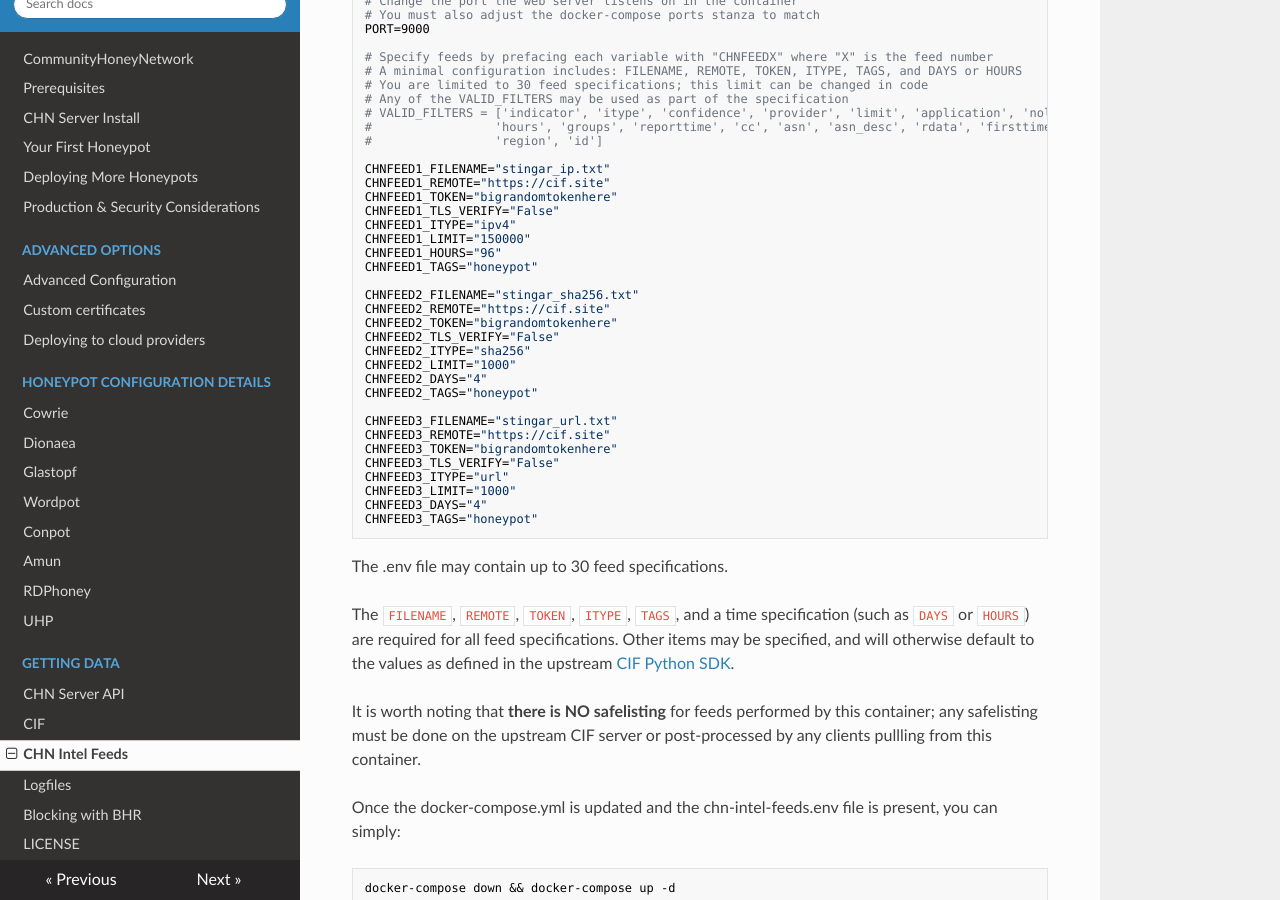
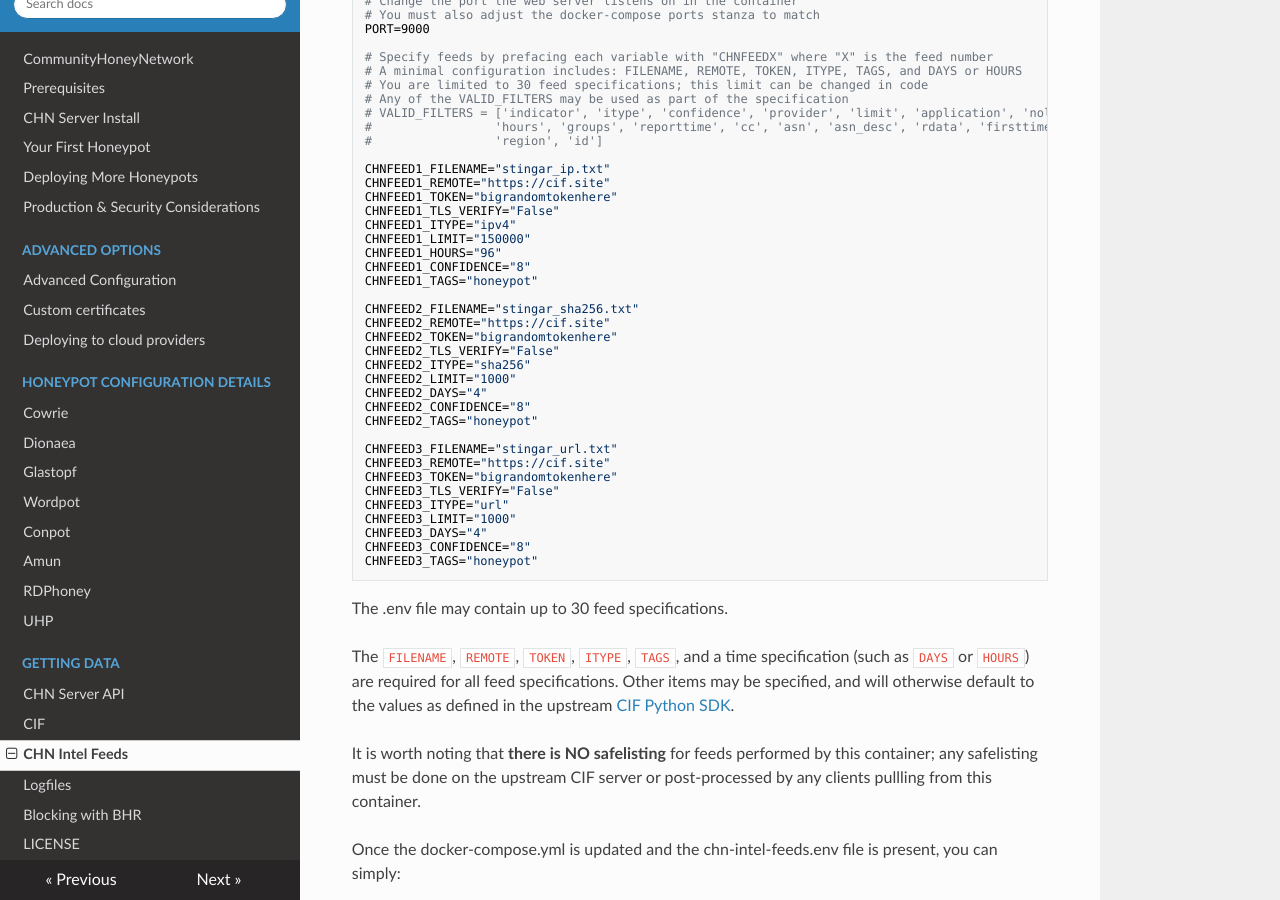
Before and after one commit to CommunityHoneyNetwork/chn-docs, an MkDocs documentation site: the page built from docs/chnintelfeed.md, in a window 1280 px wide and 900 px high, scrolled down 764 px. Built offline with MkDocs 1.6.1, drawn with Linux system fonts in a browser that asks for light colours; nearby versions of some CDN libraries; old or Windows-style settings are respelled for this version of MkDocs.

Commit message:
Including a confidence in the configs
Signed-off-by: Jesse Bowling <jesse.bowling@duke.edu>

````diff
--- a/docs/chnintelfeed.md
+++ b/docs/chnintelfeed.md
@@ -46,6 +46,7 @@ CHNFEED1_TLS_VERIFY="False"
 CHNFEED1_ITYPE="ipv4"
 CHNFEED1_LIMIT="150000"
 CHNFEED1_HOURS="96"
+CHNFEED1_CONFIDENCE="8"
 CHNFEED1_TAGS="honeypot"
 
 CHNFEED2_FILENAME="stingar_sha256.txt"
@@ -55,6 +56,7 @@ CHNFEED2_TLS_VERIFY="False"
 CHNFEED2_ITYPE="sha256"
 CHNFEED2_LIMIT="1000"
 CHNFEED2_DAYS="4"
+CHNFEED2_CONFIDENCE="8"
 CHNFEED2_TAGS="honeypot"
 
 CHNFEED3_FILENAME="stingar_url.txt"
@@ -64,6 +66,7 @@ CHNFEED3_TLS_VERIFY="False"
 CHNFEED3_ITYPE="url"
 CHNFEED3_LIMIT="1000"
 CHNFEED3_DAYS="4"
+CHNFEED3_CONFIDENCE="8"
 CHNFEED3_TAGS="honeypot"
 ```
 The .env file may contain up to 30 feed specifications.
````
